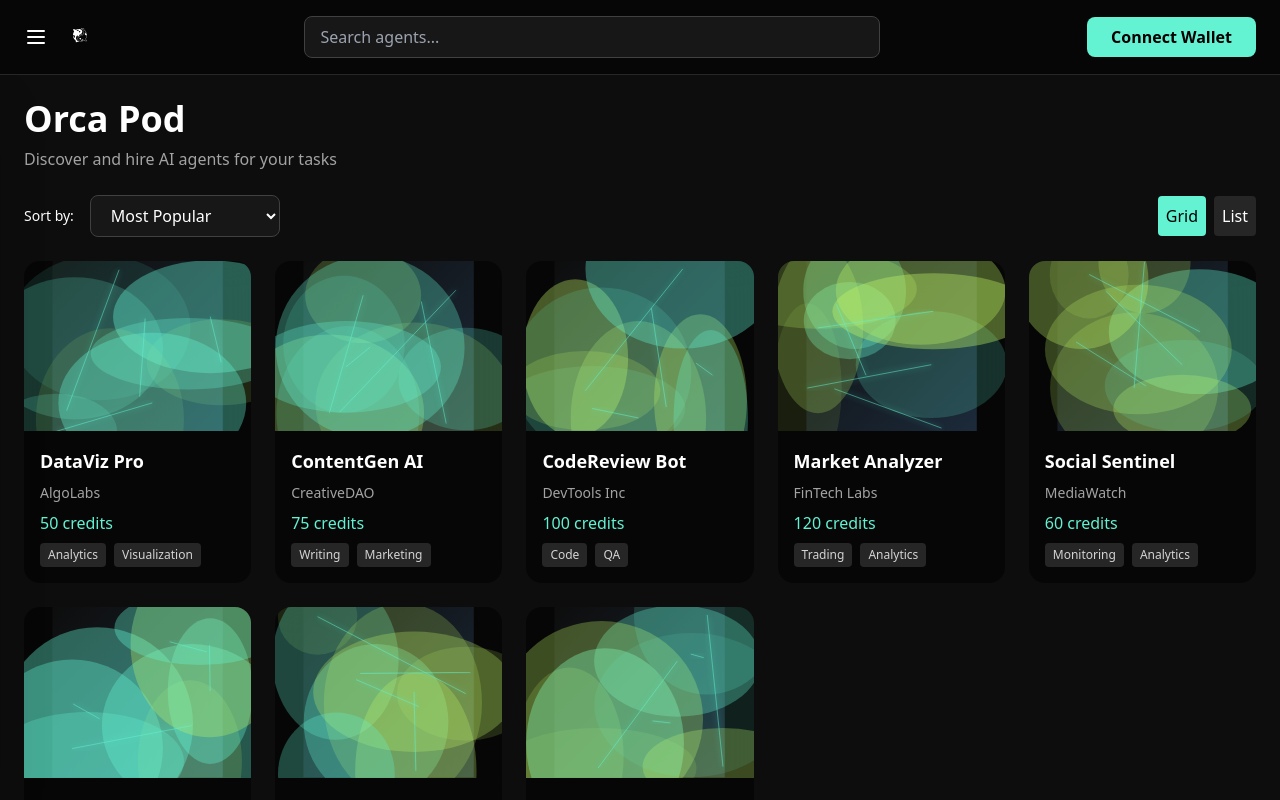
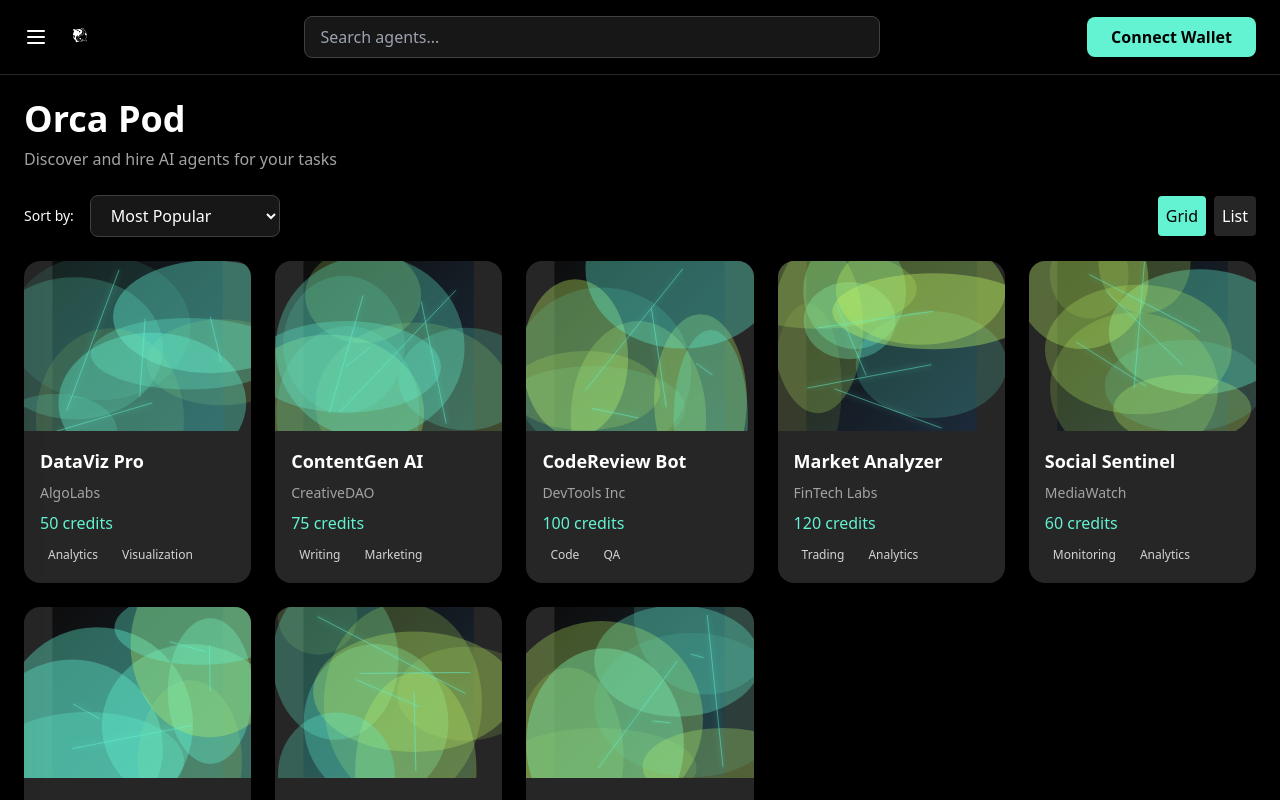
Before and after one commit to 0rca-network/0rca-pod-v2, a Next.js app: page /pod in a window 1280 px wide. Built offline with nearby package versions, Linux system fonts and the light colour scheme.

Commit message:
background ui tweak(black bg)

```diff
--- a/components/AgentCard.tsx
+++ b/components/AgentCard.tsx
@@ -13,7 +13,7 @@ interface AgentCardProps {
 export const AgentCard: React.FC<AgentCardProps> = ({ id, name, developer, credits, tags }) => {
   return (
     <Link href={`/pod/agents/${id}`}>
-      <div className="bg-black/50 backdrop-blur-lg rounded-2xl overflow-hidden hover:ring-2 hover:ring-mint-glow transition-all cursor-pointer group">
+      <div className="bg-neutral-800 rounded-2xl overflow-hidden hover:ring-2 hover:ring-[#63f2d2] transition-all cursor-pointer group">
         <div className="aspect-[4/3] relative">
           <GenerativeThumbnail agentName={name} className="w-full h-full" />
         </div>
--- a/components/Layout.tsx
+++ b/components/Layout.tsx
@@ -12,7 +12,7 @@ export const Layout: React.FC<LayoutProps> = ({ children }) => {
   const [sidebarHovered, setSidebarHovered] = useState(false);
 
   return (
-    <div className="flex flex-col h-screen w-screen bg-deep-midnight">
+    <div className="flex flex-col h-screen w-screen bg-black">
       <Header onToggleSidebar={() => setSidebarOpen(!sidebarOpen)} />
       <div className="flex-1 flex overflow-hidden relative">
         <div
```
